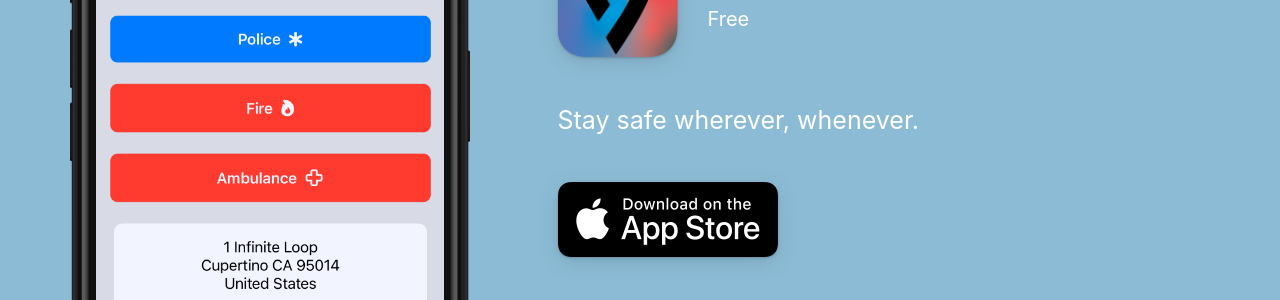
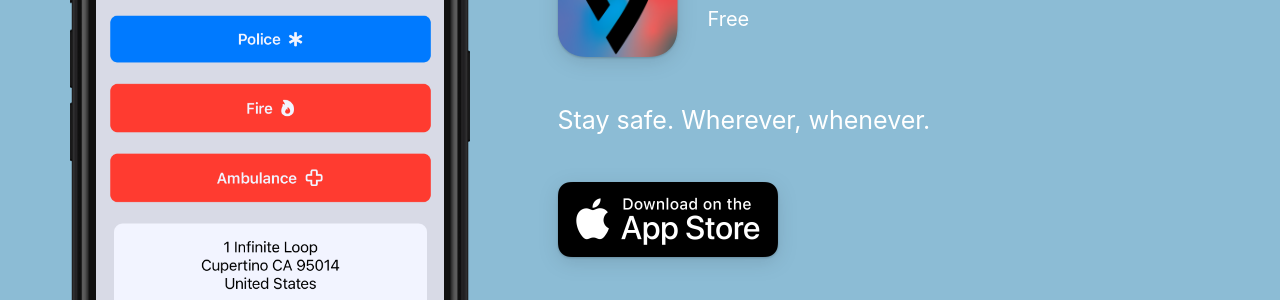
Before and after one commit to EmLoopSoftware/EmSafe-Web, a Jekyll site: the page built from index.html, in a window 1280 px wide. Shown: the part 318-618 px from the top of the page. Built offline with Jekyll 4.4.1, drawn with Linux system fonts in a browser that asks for light colours; nearby versions of some CDN libraries.

```diff
--- a/_config.yml
+++ b/_config.yml
@@ -13,7 +13,7 @@ presskit_download_link                    : /press
 app_icon                                  : assets/icon.png                      # Automatically populates if not set and if iOS app ID is set.  Otherwise enter path to icon file manually.
 app_name                                  : EmSafe                                          # Automatically populates if not set and if iOS app ID is set.  Otherwise enter manually.
 app_price                                 : Free                                          # Automatically populates if not set and if iOS app ID is set.  Otherwise enter manually.
-app_description                           : Stay safe wherever, whenever.
+app_description                           : Stay safe. Wherever, whenever.
 
 enable_smart_app_banner                   : true                                      # Set to true to show a smart app banner at top of page on mobile devices.
 
```
